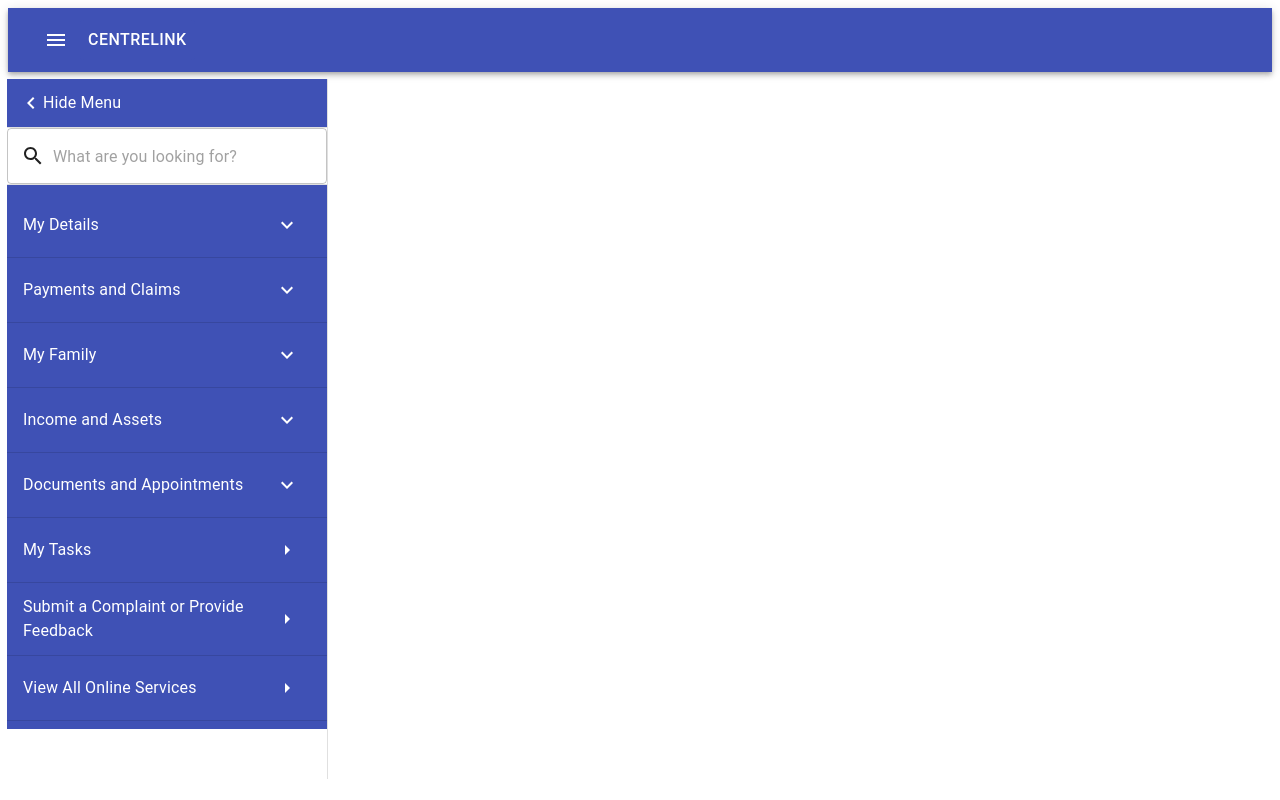
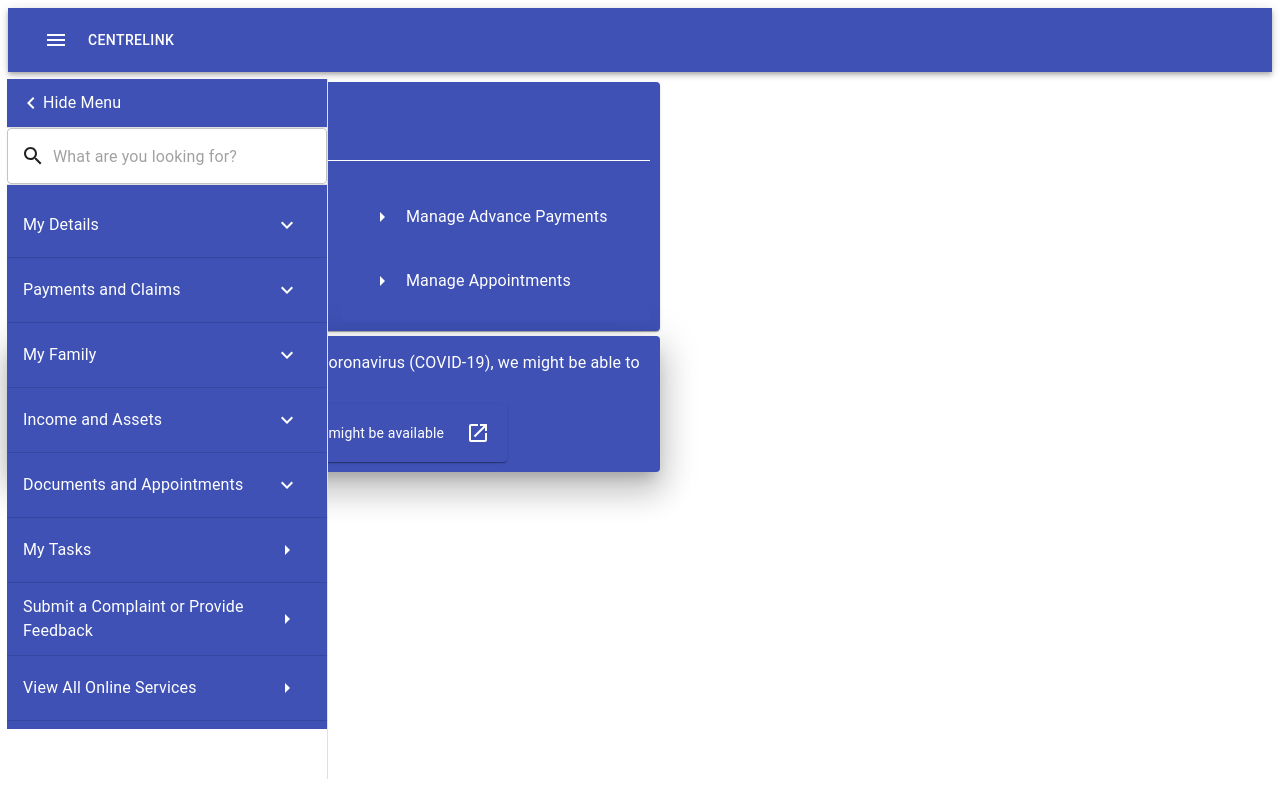
Before and after one commit to hoang-phan98/reactjs-adaptable-ui, a React (Create React App) app: page / in a window 1280 px wide. Built offline with nearby package versions, Linux system fonts and the light colour scheme.

Commit message:
Create components for favourite services and covid info sections

```diff
--- a/src/App.js
+++ b/src/App.js
@@ -3,6 +3,8 @@
 import { adaptableReducer, initialState } from './store/reducers/adaptableReducers';
 import AdaptableContext from './utils/adaptableContext';
 import AppNavBar from './components/extended/AppNavBar';
+import FavouriteServices from './components/extended/FavouriteServices';
+import CovidInfo from './components/extended/CovidInfo';
 
 function App() {
   const [state, dispatch] = useReducer(
@@ -16,6 +18,8 @@
       setDarkMode: () => dispatch(setDarkMode()),
     }}>
       <AppNavBar/>
+      <FavouriteServices/>
+      <CovidInfo/>
     </AdaptableContext.Provider>
   );
 }
--- a/src/components/adaptable/AdaptableAppBar.js
+++ b/src/components/adaptable/AdaptableAppBar.js
@@ -1,4 +1,4 @@
 import makeAdaptable from './makeAdaptable';
-import {AppBar} from '@material-ui/core';
+import { AppBar } from '@material-ui/core';
 
 export default makeAdaptable(AppBar);
--- /dev/null
+++ b/src/components/adaptable/AdaptablePaper.js
@@ -0,0 +1,4 @@
+import makeAdaptable from './makeAdaptable';
+import { Paper } from '@material-ui/core';
+
+export default makeAdaptable(Paper);
--- a/src/components/adaptable/makeAdaptable.js
+++ b/src/components/adaptable/makeAdaptable.js
@@ -9,14 +9,13 @@
     const StyledComponent = styled(component)`
     && {
         background-color: ${props => props.darkMode ?
-            props.theme.bgColors.dark :
-            props.theme.bgColors.light
+            props.theme.bgColors.dark.primary :
+            props.theme.bgColors.light.primary
         };
         color: ${props => props.darkMode ?
-            props.theme.textColors.dark :
-            props.theme.textColors.light
+            props.theme.textColors.dark.primary :
+            props.theme.textColors.light.primary
         };
-        font-size: 1em;
     }`;
 
     return function AdaptableComponent(props) {
--- /dev/null
+++ b/src/components/extended/CovidInfo.js
@@ -0,0 +1,46 @@
+import { Icon, IconButton, Link, makeStyles } from "@material-ui/core";
+import { Warning, Launch } from "@material-ui/icons";
+import React from "react";
+import AdaptablePaper from "../adaptable/AdaptablePaper";
+import AdaptableTypography from "../adaptable/AdaptableTypography";
+
+const useStyles = makeStyles(() => ({
+    root: {
+        width: "50%",
+        padding: "10px",
+        marginTop: "5px",
+        display: "flex",
+        flexDirection: "column",
+        alignItems: "center",
+    },
+    secondary: {
+        display: "inline-flex",
+        alignItems: "center",
+    },
+    item: {
+        margin: "5px"
+    }
+}))
+
+export default function CovidInfo() {
+    const classes = useStyles()
+    return (
+        <AdaptablePaper elevation={20} className={classes.root}>
+            <AdaptablePaper elevation={0} className={classes.secondary}>
+                <Icon className={classes.item}>
+                    <Warning />
+                </Icon>
+                <AdaptableTypography className={classes.item}>
+                    If your income has been affected by coronavirus (COVID-19), we might be able to help
+                </AdaptableTypography>
+            </AdaptablePaper>
+            <AdaptablePaper className={classes.secondary}>
+                <Link className={classes.item} color="inherit" variant="body2" > Find out what assistance might be available </Link>
+                <IconButton color="inherit" className={classes.item}>
+                    <Launch />
+                </IconButton>
+            </AdaptablePaper>
+        </AdaptablePaper>
+
+    )
+}
--- /dev/null
+++ b/src/components/extended/FavouriteServices.js
@@ -0,0 +1,86 @@
+import { Divider, Grid, IconButton, ListItemText, makeStyles } from "@material-ui/core";
+import React from "react";
+import AdaptableList from "../adaptable/AdaptableList";
+import AdaptablePaper from "../adaptable/AdaptablePaper";
+import AdaptableListItem from "../adaptable/AdaptableListItem";
+import AdaptableTypography from "../adaptable/AdaptableTypography";
+import ArrowRight from "@material-ui/icons/ArrowRight";
+
+const useStyles = makeStyles(() => ({
+    root: {
+        width: "50%",
+        marginTop: "10px",
+        padding: "10px"
+    },
+    heading: {
+        margin: "10px"
+    },
+    divider: {
+        background: "white"
+    }
+}))
+
+export default function FavouriteServices() {
+    const classes = useStyles()
+
+    return (
+        <AdaptablePaper className={classes.root} >
+            <Grid container spacing={2}>
+                <Grid className={classes.heading} item xs={12}>
+                    <AdaptableTypography variant="h6">Favourite Services</AdaptableTypography>
+                </Grid>
+                <Grid item xs={12}>
+                    <Divider classes={{root: classes.divider}}/>
+                </Grid>
+                <Grid item xs={6}>
+                    <AdaptableList>
+                        <AdaptableListItem button>
+                            <>
+                                <IconButton color="inherit">
+                                    <ArrowRight />
+                                </IconButton>
+                                <ListItemText variant="body1">
+                                    Upload Document
+                                </ListItemText>
+                            </>
+                        </AdaptableListItem>
+                        <AdaptableListItem button>
+                            <>
+                                <IconButton color="inherit">
+                                    <ArrowRight />
+                                </IconButton>
+                                <ListItemText variant="body1">
+                                    Manage Deductions
+                                </ListItemText>
+                            </>
+                        </AdaptableListItem>
+                    </AdaptableList>
+                </Grid>
+                <Grid item xs={6}>
+                    <AdaptableList>
+                        <AdaptableListItem button>
+                            <>
+                                <IconButton color="inherit">
+                                    <ArrowRight />
+                                </IconButton>
+                                <ListItemText variant="body1">
+                                    Manage Advance Payments
+                                </ListItemText>
+                            </>
+                        </AdaptableListItem>
+                        <AdaptableListItem button>
+                            <>
+                                <IconButton color="inherit">
+                                    <ArrowRight />
+                                </IconButton>
+                                <ListItemText variant="body1">
+                                    Manage Appointments
+                                </ListItemText>
+                            </>
+                        </AdaptableListItem>
+                    </AdaptableList>
+                </Grid>
+            </Grid>
+        </AdaptablePaper>
+    )
+}
--- a/src/index.js
+++ b/src/index.js
@@ -6,12 +6,24 @@
 // Theme object to be shared by all components of the app
 const theme = {
   bgColors: {
-    dark: "#212121",
-    light: "#3f51b5",
+    dark: {
+      primary: "#212121",
+      secondary: ""
+    },
+    light: {
+      primary: "#3f51b5",
+      secondary: ""
+    },
   },
   textColors: {
-    dark: "#EEEEEE",
-    light: "white",
+    dark: {
+      primary: "#EEEEEE",
+      secondary: ""
+    },
+    light: {
+      primary: "white",
+      secondary: ""
+    },
   },
   fonts: {
     default: "Arial",
```
